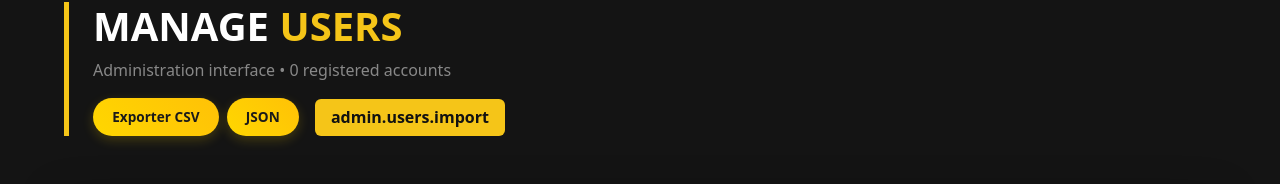
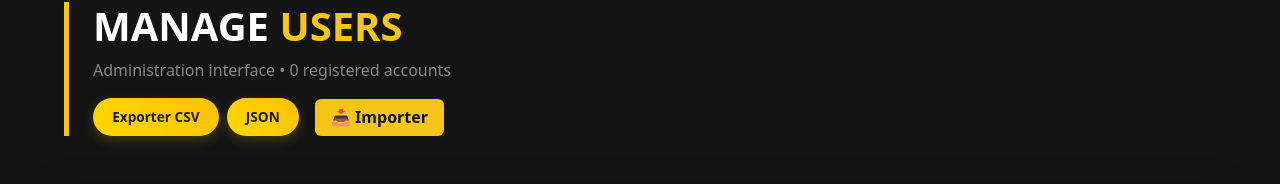
Before and after one commit to Losseni-dia/reservationsSpringBoot, a React (Vite) app in the folder frontend/: page /admin/users in a window 1280 px wide. Shown: the part 110-294 px from the top of the page. Built offline with nearby package versions, Linux system fonts and the light colour scheme; no server answers.

Commit message:
utiliser les clées i18n existantes showImport /hideImport pour toggle

```diff
--- a/frontend/src/pages/Admin/AdminUsersPage/AdminUsersPage.tsx
+++ b/frontend/src/pages/Admin/AdminUsersPage/AdminUsersPage.tsx
@@ -75,7 +75,9 @@ const AdminUsersPage: React.FC = () => {
                                 aria-expanded={showImport}
                                 onClick={() => setShowImport((prev: boolean) => !prev)}
                             >
-                                {t("admin.users.import")}
+                                {showImport
+                                ? t("admin.users.hideImport")
+                                : t("admin.users.showImport")}
                             </button>
                 </div>
                 {showImport && (
```
